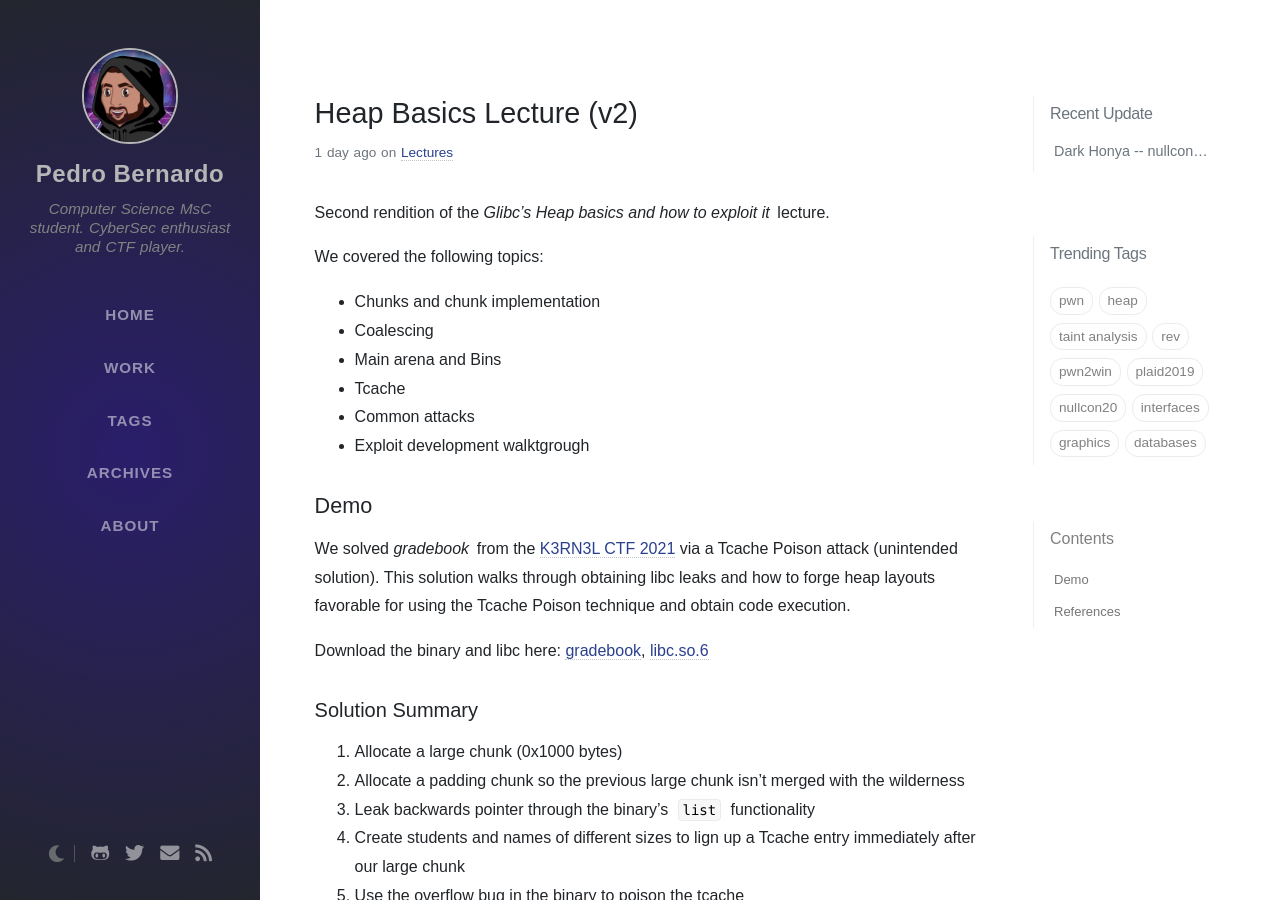
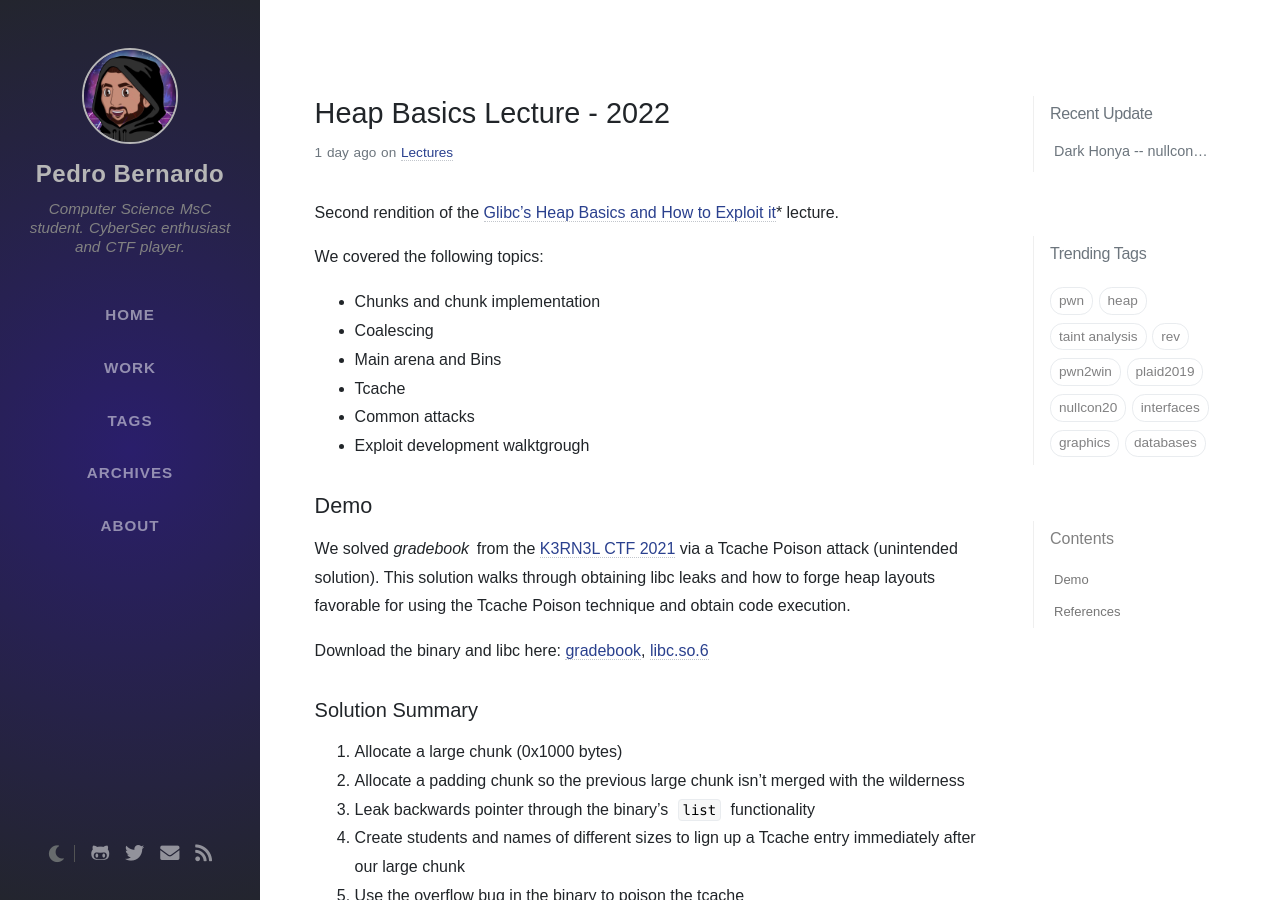
Before and after one commit to Pedro-Bernardo/pedro-bernardo.github.io, a Jekyll site: the page built from _posts/2022-01-19-Heap_Basics_2nd_Edition.md, in a window 1280 px wide and 900 px high. Built offline with Jekyll 4.4.1, drawn with Linux system fonts in a browser that asks for light colours; nearby versions of some CDN libraries; some web fonts are replaced; comment, search, counter and statistics services are not loaded.

Commit message:
fix title

```diff
--- a/_posts/2022-01-19-Heap_Basics_2nd_Edition.md
+++ b/_posts/2022-01-19-Heap_Basics_2nd_Edition.md
@@ -1,11 +1,11 @@
 ---
-title: Heap Basics Lecture (v2)
+title: Heap Basics Lecture - 2022
 categories: [Lectures]
 tags: [pwn, heap]
 date: 2022-01-19
 ---
 
-Second rendition of the *Glibc's Heap basics and how to exploit it* lecture.
+Second rendition of the [Glibc's Heap Basics and How to Exploit it](https://pedro-bernardo.github.io/posts/Heap_Exploitation_Lecture/)* lecture.
 
 We covered the following topics:
 - Chunks and chunk implementation
```
